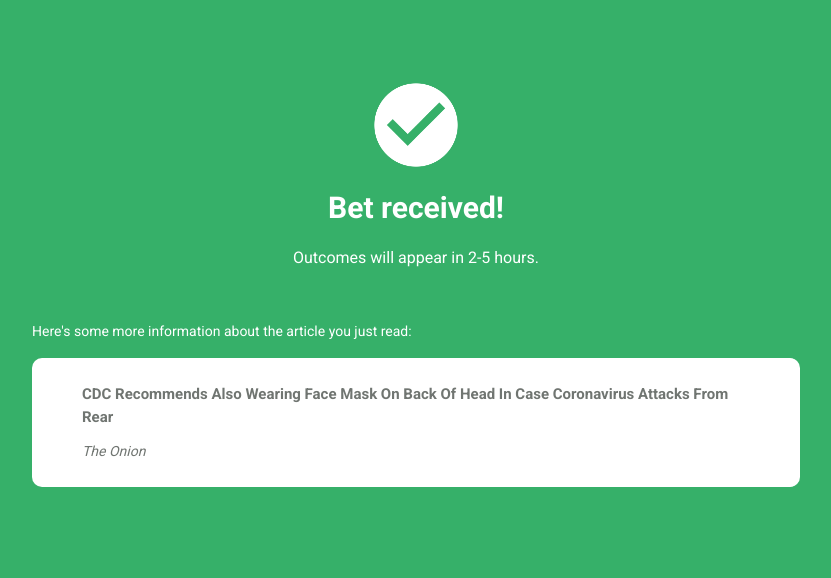
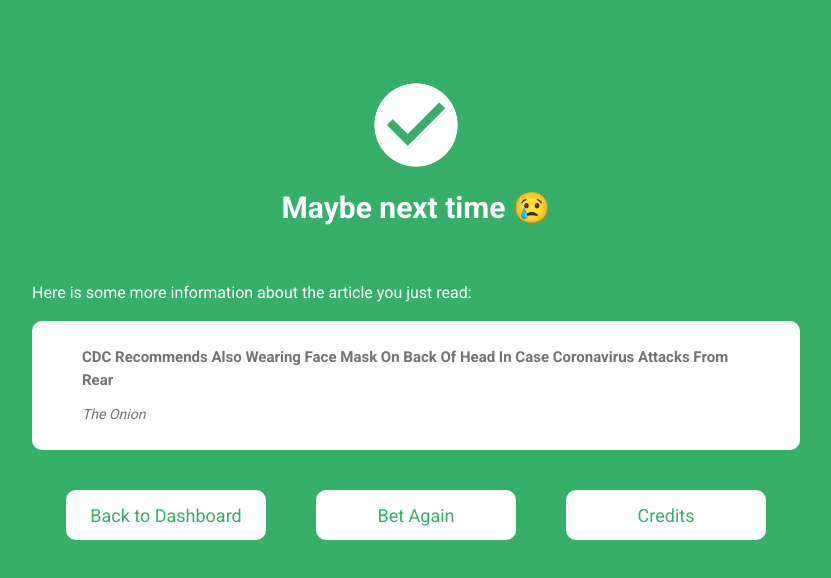
Before and after one commit to hoangbn/ethentic, a React (Create React App) app: page /bet-received in a window 1280 px wide. Shown: the top 578 px of the page, without its empty margins (224-1055 px from the left). Built offline with nearby package versions, Linux system fonts and the light colour scheme; what blockstack would draw is missing.

Commit message:
Buy tokens done

```diff
--- a/public/index.html
+++ b/public/index.html
@@ -5,7 +5,7 @@
     <link rel="manifest" href="%PUBLIC_URL%/manifest.json">
     <link rel="shortcut icon" href="%PUBLIC_URL%/favicon.ico">
     <link rel="stylesheet" type="text/css" href="index.css">
-    <title>BetStack</title>
+    <title>ETHentic</title>
   </head>
   <body>
     <noscript>
--- a/src/components/BetReceived.jsx
+++ b/src/components/BetReceived.jsx
@@ -1,12 +1,14 @@
 import React, { Component } from 'react';
+import { Link } from "react-router-dom";
 import betReceivedImg from '../assets/bet-received.png';
 
 export default class BetReceived extends Component {
     render() {
         let articleTitle = `CDC Recommends Also Wearing Face Mask On Back Of Head In Case Coronavirus Attacks From Rear`
         let source = 'The Onion'
+        let correctAnswer = false;
 
-        const { username, user, signOut } = this.props.location;
+        const { username, user, signOut, tokenBalance } = this.props.location;
 
         return (
             <div style={{
@@ -29,19 +31,14 @@ export default class BetReceived extends Component {
                     color: '#fff',
                     marginTop: '10px',
                     fontWeight: 'bold'
-                }}>Bet received!</p>
-                <p style={{
-                    fontFamily: 'Roboto',
-                    fontSize: '16px',
-                    color: '#fff',
-                }}>Outcomes will appear in 2-5 hours.</p>
+                }}>{correctAnswer ? 'Good judgement!' : 'Maybe next time 😢'}</p>
                 <div>
                     <p style={{
                         fontFamily: 'Roboto',
-                        fontSize: '14px',
+                        fontSize: '16px',
                         color: '#fff',
                         marginTop: '35px'
-                    }}>Here's some more information about the article you just read:</p>
+                    }}>Here is some more information about the article you just read:</p>
                     <div style={{
                         width: '60vw',
                         backgroundColor: '#fff',
@@ -64,6 +61,58 @@ export default class BetReceived extends Component {
                         }}>{source}</i>
                     </div>
                 </div>
+                <div style={{
+                    display: 'flex',
+                    flexDirection: 'row'
+                }}>
+                    <Link className="btn-white" style={{
+                        display: 'flex',
+                        justifyContent: 'center',
+                        alignItems: 'center',
+                        outline: 'none',
+                        marginTop: '40px',
+                        marginBottom: '55px',
+                        marginRight: '25px',
+                        textDecoration: 'none',
+                    }} to={{
+                        pathname: '/',
+                        username: username,
+                        user: user,
+                        signOut: signOut,
+                    }}>Back to Dashboard</Link>
+                    <Link className="btn-white" style={{
+                        display: 'flex',
+                        justifyContent: 'center',
+                        alignItems: 'center',
+                        outline: 'none',
+                        marginTop: '40px',
+                        marginBottom: '55px',
+                        marginLeft: '25px',
+                        marginRight: '25px',
+                        textDecoration: 'none',
+                    }} to={{
+                        pathname: '/article-bet',
+                        username: username,
+                        user: user,
+                        signOut: signOut,
+                        tokenBalance: tokenBalance
+                    }}>Bet Again</Link>
+                    <Link className="btn-white" style={{
+                        display: 'flex',
+                        justifyContent: 'center',
+                        alignItems: 'center',
+                        outline: 'none',
+                        marginTop: '40px',
+                        marginBottom: '55px',
+                        marginLeft: '25px',
+                        textDecoration: 'none',
+                    }} to={{
+                        pathname: '/heyheyy',
+                        username: username,
+                        user: user,
+                        signOut: signOut,
+                    }}>Credits</Link>
+                </div>
             </div>
         );
     }
--- a/src/components/NavBar.jsx
+++ b/src/components/NavBar.jsx
@@ -9,7 +9,7 @@ class NavBar extends Component {
     const user = this.props.user;
     return (
       <nav className="navbar navbar-white">
-        <Link className="navbar-brand navbar-child" to="/">Bet Stack</Link>
+        <Link className="navbar-brand navbar-child" to="/" style={{ marginLeft: '10px' }}>ETHentic</Link>
         <ul className="navbar-nav mr-auto">
           <li className="nav-item">
             <Link className="nav-link navbar-child" to='/' style={{
@@ -26,7 +26,6 @@ class NavBar extends Component {
           onClick={this.props.signOut.bind(this)}
         ><p>Sign out</p>
         </div>
-
       </nav>
     )
   }
--- a/src/components/Profile.jsx
+++ b/src/components/Profile.jsx
@@ -3,9 +3,12 @@ import { UserSession, Person } from 'blockstack'
 import NavBar from './NavBar'
 import {jsonCopy, remove, add, check} from '../assets/utils'
 import { appConfig, USER_INFO_FILE } from '../assets/constants'
+import { Link } from "react-router-dom";
+import Modal from 'react-bootstrap/Modal'
+import Button from 'react-bootstrap/Button'
+import Form from 'react-bootstrap/Form'
 import '../styles/Profile.css'
 import '../styles/NavBar.css'
-import { Link } from "react-router-dom";
 
 class Profile extends Component {
   constructor(props) {
@@ -14,7 +17,8 @@ class Profile extends Component {
   	this.state = {
       tasks: [],
       value: '',
-      tokenBalance: 100000.00
+      tokenBalance: 100000.00,
+      show: false
     };
 
     this.loadTasks = this.loadTasks.bind(this);
@@ -96,7 +100,7 @@ class Profile extends Component {
           <div style={{
             display: 'flex',
             flexDirection: 'column',
-            marginRight: '50px',
+            marginRight: '75px',
             height: '150px',
             justifyContent: 'space-around',
             alignItems: 'flex-start',
@@ -123,9 +127,9 @@ class Profile extends Component {
               outline: 'none',
               marginTop: '40px',
               textDecoration: 'none'
-            }} to={{
+            }} onClick={() => this.setState({ show: true })} to={{
               pathname: '/'
-            }}>BUY TOKENS</Link>
+            }} >Buy Tokens</Link>
             <div style={{ height: '20px' }} />
             <p style={{ color: '#fff', fontFamily: 'Roboto' }}>0.035 ETH = 35 TOKENS</p>
           </div>
@@ -143,8 +147,38 @@ class Profile extends Component {
             user: person,
             signOut: this.props.handleSignOut,
             tokenBalance: this.state.tokenBalance
-          }}>PLACE A BET</Link>
+          }}>Place a Bet</Link>
         </div>
+        <Modal show={this.state.show} onHide={() => {
+              console.log('hidden')
+              this.setState({ show: false })
+          }}>
+              <Modal.Header closeButton>
+                  <Modal.Title>How many tokens do you want to buy?</Modal.Title>
+                  </Modal.Header>
+                    <div style={{
+                      margin: '20px 100px 20px 100px',
+                    }}>
+                      <Form.Control ref={i => this.inputNode = i} type="text" placeholder="20" />
+                    </div>
+                  <Modal.Footer>
+                  <Button variant="secondary" onClick={() => {
+                      this.setState({ show: false })
+                      this.inputNode = null
+                  }}>
+                      Close
+                  </Button>
+                  <Button variant="success" onClick={(e) => {
+                    if (this.inputNode.value || Number.isInteger(this.inputNode.value)) {
+                      this.setState({ show: false, articleIsTrue: true })
+                      console.log(this.inputNode.value)
+                    }
+                    // buy ether
+                  }}>
+                      Save Changes
+                  </Button>
+              </Modal.Footer>
+          </Modal>
       </div>
   );
   }
--- a/src/components/Signin.jsx
+++ b/src/components/Signin.jsx
@@ -19,6 +19,9 @@ class Signin extends Component {
               className="btn-emerald"
               id="signin-button"
               onClick={ handleSignIn.bind(this) }
+              style={{
+                outline: 'none'
+              }}
             >
               Sign In with Blockstack
             </button>
--- a/src/styles/App.css
+++ b/src/styles/App.css
@@ -85,3 +85,7 @@ body {
   padding-left: 20px;
   margin-bottom: 20px;
 }
+
+.btn-primary {
+  background-color: #36B069;
+}
--- a/src/styles/NavBar.css
+++ b/src/styles/NavBar.css
@@ -9,6 +9,8 @@
   height: 70px;
   padding-left: 20px;
   margin-bottom: 20px;
+  box-shadow: 0px 2px 7px 0px #00AA44;
+  z-index: 10;
 }
 
 .navbar-child {
```
Also changed, not shown: src/components/Credits.jsx (added, +9 -0 lines).
